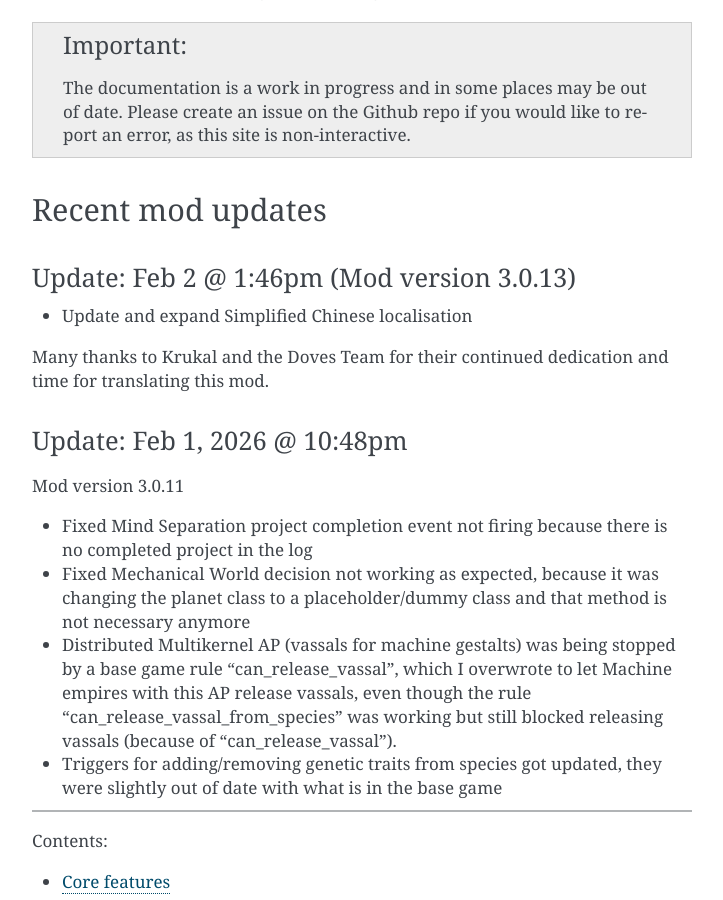
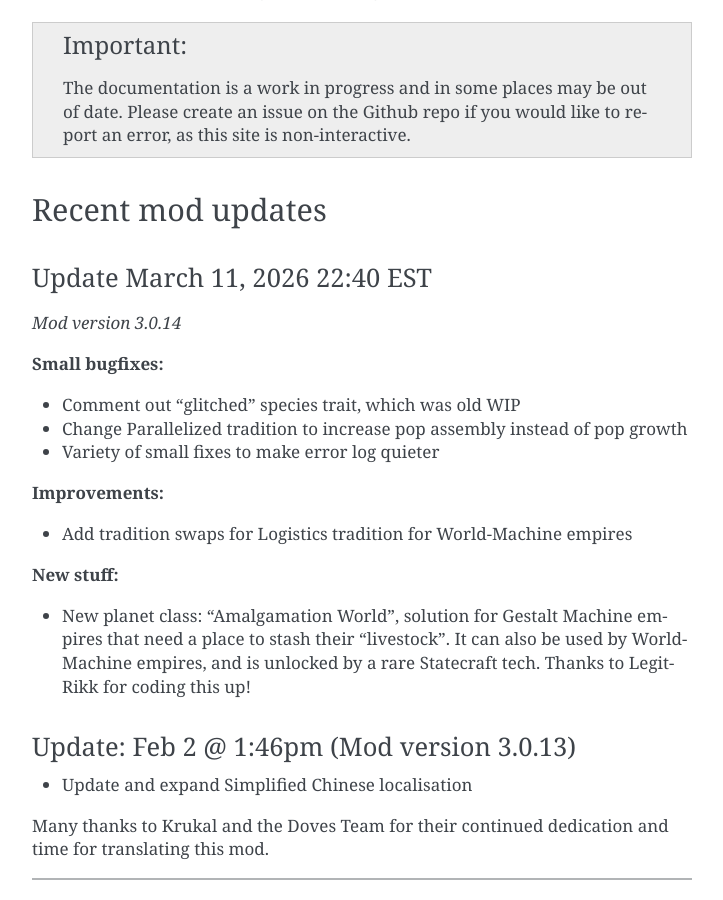
Before and after one commit to openly-retro/stellaris-machine-robot-expac-ctd-wiki, a Sphinx documentation site: the page built from docs/source/index.rst, in a window 1280 px wide and 900 px high, scrolled down 1493 px. Shown: the whole window, without its empty margins (388-1111 px from the left). Built offline with Sphinx 7.4.7, drawn with Linux system fonts in a browser that asks for light colours; some of the changed text lies outside the part shown.

Commit message:
Add info about Amalgamation world, and latest patch note

```diff
--- a/docs/source/credits.rst
+++ b/docs/source/credits.rst
@@ -18,6 +18,7 @@ Art Credits
 - `Fantastic technology futuristic`_ Image by `Alexander Ignatov`_ from `Pixabay (5)`_
 - `Blur background pattern geometric`_ Image by `Iris,Helen,silvy`_ from `Pixabay (6)`_ , used for World Machine event art
 - `Industry stole blast iron furnace`_ Image by `zephylwer0`_ from `Pixabay (7)`_, used for World Machine district background art
+- `Fractal mandelbub 3d action`_ Image by `Carroll MacDonald`_ from `Pixabay (8)`_, used for Amalgamation World background art
 
 .. _Digital Circuit: https://www.deviantart.com/xxaries1970xx/art/Digital-Circuit-936780185
 .. _Melvyn Thevenin: https://pixabay.com/users/joker39-30858803/?utm_source=link-attribution&utm_medium=referral&utm_campaign=image&utm_content=7547817
--- a/docs/source/index.rst
+++ b/docs/source/index.rst
@@ -57,22 +57,9 @@ In some places I have swapped in screenshots for text, simply because there is s
 Recent mod updates
 ------------------
 
-Update: Feb 2 @ 1:46pm (Mod version 3.0.13)
-^^^^^^^^^^^^^^^^^^^^^^^^^^^^^^^^^^^^^^^^^^^
+.. include:: patch_notes/2026_03_11.rst
 
-- Update and expand Simplified Chinese localisation
-
-Many thanks to Krukal and the Doves Team for their continued dedication and time for translating this mod.
-
-Update: Feb 1, 2026 @ 10:48pm
-^^^^^^^^^^^^^^^^^^^^^^^^^^^^^
-
-Mod version 3.0.11
-
-- Fixed Mind Separation project completion event not firing because there is no completed project in the log
-- Fixed Mechanical World decision not working as expected, because it was changing the planet class to a placeholder/dummy class and that method is not necessary anymore
-- Distributed Multikernel AP (vassals for machine gestalts) was being stopped by a base game rule "can_release_vassal", which I overwrote to let Machine empires with this AP release vassals, even though the rule "can_release_vassal_from_species" was working but still blocked releasing vassals (because of "can_release_vassal").
-- Triggers for adding/removing genetic traits from species got updated, they were slightly out of date with what is in the base game
+.. include:: patch_notes/2026_02_02.rst
 
 ----
 
--- /dev/null
+++ b/docs/source/patch_notes/2026_03_11.rst
@@ -0,0 +1,19 @@
+Update March 11, 2026 22:40 EST
+===============================
+*Mod version 3.0.14*
+
+**Small bugfixes:**
+
+- Comment out "glitched" species trait, which was old WIP
+
+- Change Parallelized tradition to increase pop assembly instead of pop growth
+
+- Variety of small fixes to make error log quieter
+
+**Improvements:**
+
+- Add tradition swaps for Logistics tradition for World-Machine empires
+
+**New stuff:**
+
+- New planet class: "Amalgamation World", solution for Gestalt Machine empires that need a place to stash their "livestock". It can also be used by World-Machine empires, and is unlocked by a rare Statecraft tech. Thanks to Legit-Rikk for coding this up!
```
Also changed, not shown: other parts of docs/source/credits.rst (+3 -0 lines), docs/source/planets_districts.rst (+18 -2 lines), docs/source/technologies.rst (+6 -6 lines).
